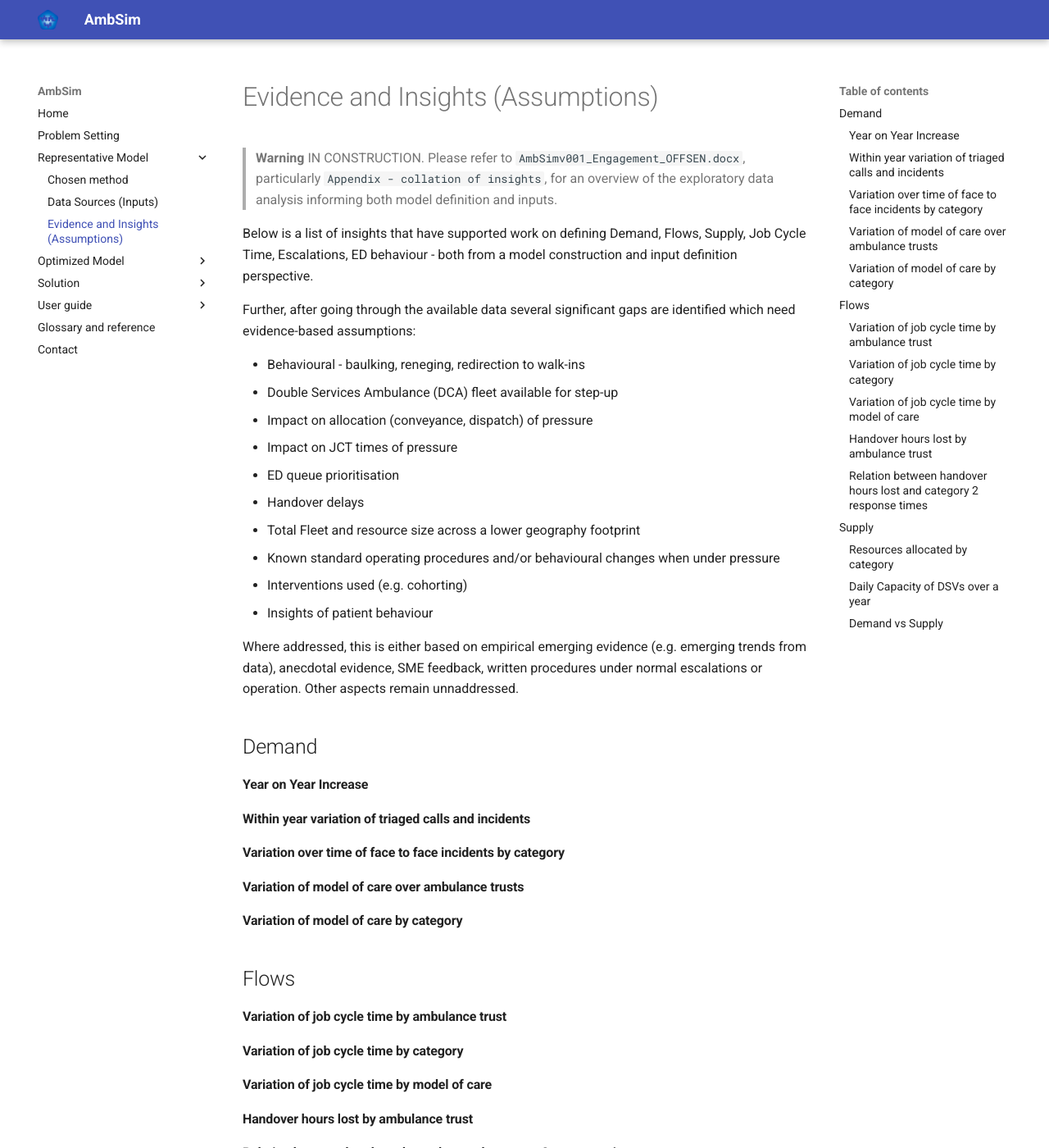
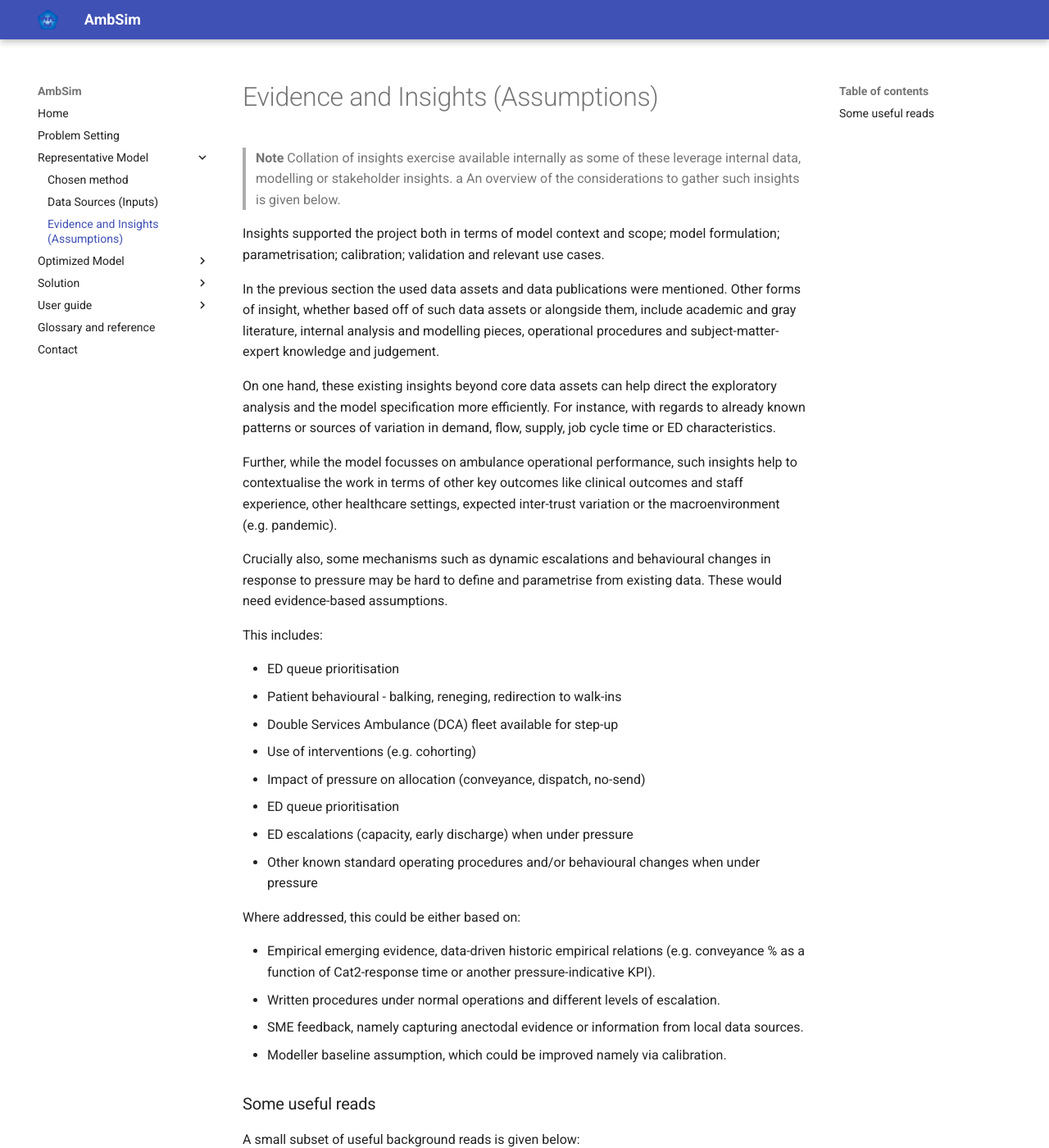
Before and after one commit to nhsengland/AmbModelOpen, an MkDocs documentation site: the page built from docs/insights.md, in a window 1280 px wide and 1400 px high. Shown: the whole window at 82% size. Built offline with MkDocs 1.6.1 and Material for MkDocs 9.7.7, drawn with Linux system fonts in a browser that asks for light colours; some of the changed text lies outside the part shown.

Commit message:
changes to mkdocs data, insights

```diff
--- a/docs/data.md
+++ b/docs/data.md
@@ -8,39 +8,34 @@ Outlined below are Data Sources identified and requested for this work.
 For our this work we requested granular profiles rather than record level data. This is outlined below.
 
 #### Computer Aided Dispatch (CAD) / Ambulance Data Set (ADS)
-- Profile of relative demand by hour of a day
-- Profile of relative daily demand
-- Profile of relative demand by category and conveyance
-- Job Cycle Time (JCT) components - mean, standard deviation, percentiles
-- Relation between incident category and: ED acuity, ED length of stay (with ECDS)
+- Profile of relative demand by hour of a day (by category, conveyance)
+- Job Cycle Time (JCT) components - mean, standard deviation, percentiles (by category, conveyance)
+- Relation between incident category and: ED acuity, ED length of stay
 
 #### Emergency Care Data Set (ECDS)
 - Portion of ED Demand that is direct vs non-ambulance
-- Relation between incident category and: ED acuity, ED length of stay (with ADS)
+- Relation between being a walk-in and: ED acuity, ED length of stay
 
 #### National Ambulance Coordination Centre (NACC) report
--	Double Staffed Ambulance (DSA) fleet on-duty; daily (average, maximum); relative by hour of day
--	Rapid Response Vehicle (RRV) on-duty – daily; relative by hour of day
+-	Double Staffed Ambulance (DSA) fleet on-duty
+-	Rapid Response Vehicle (RRV) on-duty
 -	ED Cohorting
 -	Escalation status
 
-#### Ambulance Dashboard and Daily Ambulance Collection
--	Profile of relative daily demand (demand as: ‘F2F incidents’; ‘Incidents’; ‘Calls Answered’, ‘Contacts’)
--	Relative (F2F) demand by category and care model
+#### Daily Ambulance Collection
+-	Profile of ambsolute and relative daily demand (demand as: ‘F2F incidents’; ‘Incidents’; ‘Calls Answered’, ‘Contacts’)
+-	Absolute and relative (F2F) demand by category and care model
 -	Mean and 90th Response times daily trend
 -	Handover metrics daily trend
--	Care model relative apportioning daily trend
--	F2F category by care model
-
-#### From the previous modelling
-- DSA availability vs category 2 performance
-- Resources required to hit 30 mins
-- Handover & A&E Performance Relation
 
 ## Public Data Sources
 
 #### Ambulance Quality Indicators
-[source](https://www.england.nhs.uk/statistics/statistical-work-areas/ambulance-quality-indicators/)
+
+[NHS England, Ambulance Quality Indicators](https://www.england.nhs.uk/statistics/statistical-work-areas/ambulance-quality-indicators/)
+
 -	Mean and 90th Response times
 -	Relative (F2F) demand by category
 -	Relative demand by care model
+-   Vehicles dispatched per incident and category
+-   Vehicles arriving at scene per incident and category
--- a/docs/insights.md
+++ b/docs/insights.md
@@ -1,79 +1,46 @@
 
-> **Warning**
-> IN CONSTRUCTION. Please refer to `AmbSimv001_Engagement_OFFSEN.docx`, particularly `Appendix - collation of insights`, for an overview of the exploratory data analysis informing both model definition and inputs.
+> **Note**
+> Collation of insights exercise available internally as some of these leverage internal data, modelling or stakeholder insights. a An overview of the considerations to gather such insights is given below.
+
+Insights supported the project both in terms of model context and scope; model formulation; parametrisation; calibration; validation and relevant use cases.
+
+In the previous section the used data assets and data publications were mentioned. Other forms of insight, whether based off of such data assets or alongside them, include academic and gray literature, internal analysis and modelling pieces, operational procedures and subject-matter-expert knowledge and judgement.
+
+On one hand, these existing insights beyond core data assets can help direct the exploratory analysis and the model specification more efficiently. For instance, with regards to already known patterns or sources of variation in demand, flow, supply, job cycle time or ED characteristics.
+
+Further, while the model focusses on ambulance operational performance, such insights help to contextualise the work in terms of other key outcomes like clinical outcomes and staff experience, other healthcare settings, expected inter-trust variation or the macroenvironment (e.g. pandemic).
+
+Crucially also, some mechanisms such as dynamic escalations and behavioural changes in response to pressure may be hard to define and parametrise from existing data. These would need evidence-based assumptions.
+
+This includes:
+
+- ED queue prioritisation
+- Patient behavioural - balking, reneging, redirection to walk-ins
+- Double Services Ambulance (DCA) fleet available for step-up
+- Use of interventions (e.g. cohorting)
+- Impact of pressure on allocation (conveyance, dispatch, no-send)
+- ED queue prioritisation
+- ED escalations (capacity, early discharge) when under pressure
+- Other known standard operating procedures and/or behavioural changes when under pressure
+
+Where addressed, this could be either based on:
+
+- Empirical emerging evidence, data-driven historic empirical relations (e.g. conveyance % as a function of Cat2-response time or another pressure-indicative KPI).
+- Written procedures under normal operations and different levels of escalation.
+- SME feedback, namely capturing anectodal evidence or information from local data sources.
+-  Modeller baseline assumption, which could be improved namely via calibration.
 
 
-Below is a list of insights that have supported work on defining Demand, Flows, Supply, Job Cycle Time, Escalations, ED behaviour  - both from a model construction and input definition perspective.
+### Some useful reads
 
-Further, after going through the available data several significant gaps are identified which need evidence-based assumptions:
+A small subset of useful background reads is given below:
 
-- Behavioural - baulking, reneging, redirection to walk-ins
-- Double Services Ambulance (DCA) fleet available for step-up
-- Impact on allocation (conveyance, dispatch) of pressure
-- Impact on JCT times of pressure
-- ED queue prioritisation
-- Handover delays
-- Total Fleet and resource size across a lower geography footprint
-- Known standard operating procedures and/or behavioural changes when under pressure
-- Interventions used (e.g. cohorting)
-- Insights of patient behaviour
+[NHS England, Operational productivity and performance in English NHS ambulance trusts: unwarranted variations (Lord Carter's review, 2018)](https://www.england.nhs.uk/publication/lord-carters-review-into-unwarranted-variation-in-nhs-ambulance-trusts/)
 
-Where addressed, this is either based on empirical emerging evidence (e.g. emerging trends from data), anecdotal evidence, SME feedback, written procedures under normal escalations or operation. Other aspects remain unnaddressed.
+[NHS England, Delivery plan for recovering urgent and emergency care services (January 2023)](https://www.england.nhs.uk/publication/delivery-plan-for-recovering-urgent-and-emergency-care-services/)
 
-## Demand
+[AACE, Delayed hospital handovers: impact assessment of patient harm (November 2021)](https://aace.org.uk/wp-content/uploads/2021/11/AACE-Delayed-hospital-handovers-Impact-assessment-of-patient-harm-FINAL-Nov-2021.pdf)
 
-#### Year on Year Increase
+[Nuffield Trust, Ambulance handover delays (2023)](https://www.nuffieldtrust.org.uk/resource/ambulance-handover-delays)
 
-
-
-#### Within year variation of triaged calls and incidents
-
-
-
-#### Variation over time of face to face incidents by category
-
-
-
-#### Variation of model of care over ambulance trusts
-
-
-
-#### Variation of model of care by category
-
-
-
-## Flows
-
-
-#### Variation of job cycle time by ambulance trust
-
-
-
-
-#### Variation of job cycle time by category
-
-
-
-
-#### Variation of job cycle time by model of care
-
-
-
-#### Handover hours lost by ambulance trust
-
-
-
-#### Relation between handover hours lost and category 2 response times
-
-
-## Supply
-
-#### Resources allocated by category
-
-
-
-#### Daily Capacity of DSVs over a year
-
-
-
-#### Demand vs Supply
+[Nuffield Trust, Ambulance response times (2023)](https://www.nuffieldtrust.org.uk/resource/ambulance-response-times)
--- a/docs/problem.md
+++ b/docs/problem.md
@@ -14,10 +14,10 @@ The UEC recovery plan has been [published](https://www.england.nhs.uk/publicatio
 When a call is made, availability to respond to it depends namely on the number of on-duty ambulance fleet and the instantaneous availability to be allocated to that incoming call.  This in turn depends on when on-duty ambulances can be cleared from previous jobs (finish their job cycle time from allocation to clearance). Handover delays are leading to more ambulances queueing at the hospital site and an increase in job cycle time, which affects their availability for subsequent jobs.
 
 <p align="center">
-    <img src= "./assets/richpicture.png" alt="." widt="600"/>
+    <img src= "../assets/richpicture.png" alt="." widt="600"/>
 </p>
 
-The system to be modelled includes patient demand for A&E split into categories and conveyance routes.  Ambulances are allocated from a changing supply and act out a process time split into several “job cycle time” stages.  Some patients will not be conveyed to A&E but instead have a “see and treat” model of care.  Those arriving at A&E will queue for a bay alongside the direct walk-ins before being allocated a bay for a set amount of time.
+The system to be modelled includes patient demand for A&E split into categories and conveyance routes.  Ambulances are allocated from a changing supply and act out a process time split into several “job cycle time” stages.  Some patients will not be conveyed to A&E but instead have a “see and treat” model osf care.  Those arriving at A&E will queue for a bay alongside the direct walk-ins before being allocated a bay for a set amount of time.
 
 ## Approach
-Suggest using the open source R package RSimmer building off the back of previous [ambualnce DES](https://github.com/nhsx/ambulance-DES) work.  SimPy was also considered but previous related work has been done in RSimmer and SimPy requires a significant setup time to create the simulation objects and logging.  A Large range of Licensed software was also considered but it is preferable to work in software which is more collaborative and we don't imagine needing the additional functionality that the licensed software brings for this task.
+Suggest using the open source R package RSimmer building off the back of previous [ambulance DES](https://github.com/nhsx/ambulance-DES) work.  SimPy was also considered but previous related work has been done in RSimmer and SimPy requires a significant setup time to create the simulation objects and logging.  A Large range of Licensed software was also considered but it is preferable to work in software which is more collaborative and we don't imagine needing the additional functionality that the licensed software brings for this task.
```
